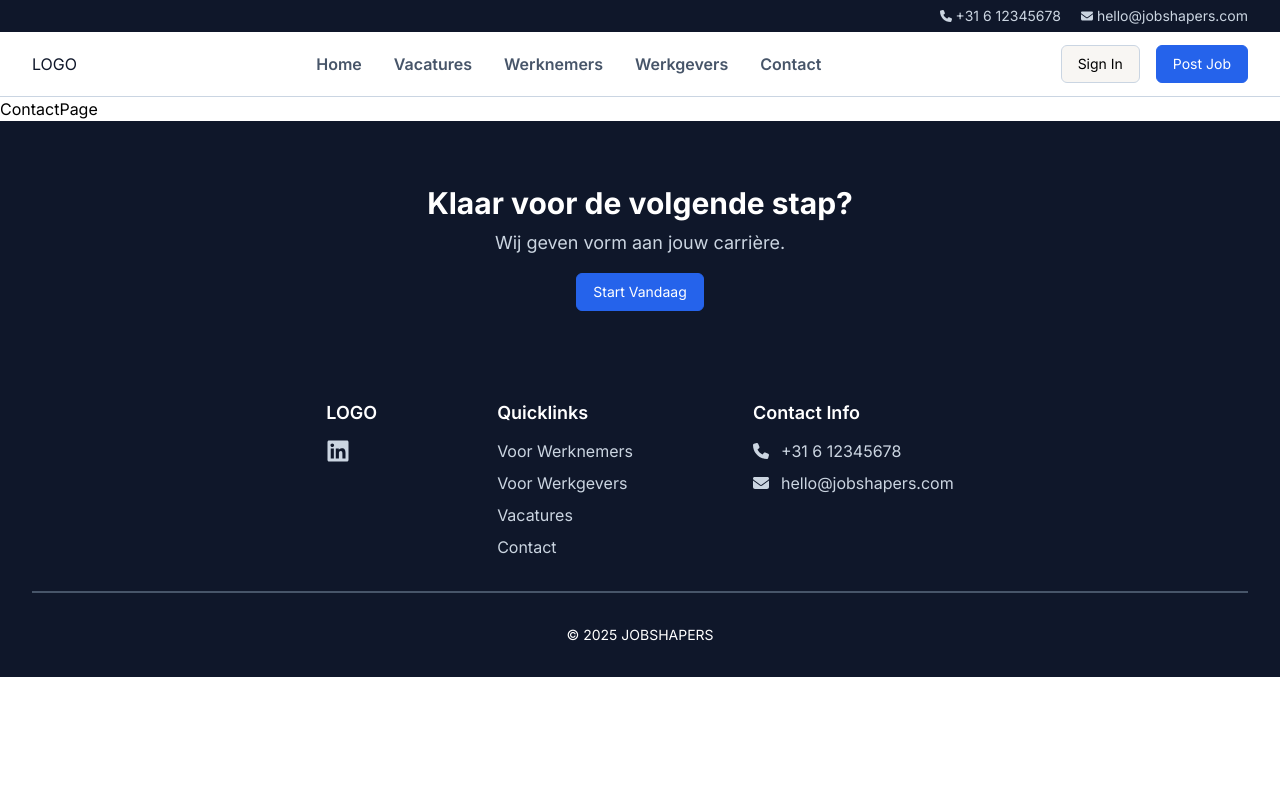
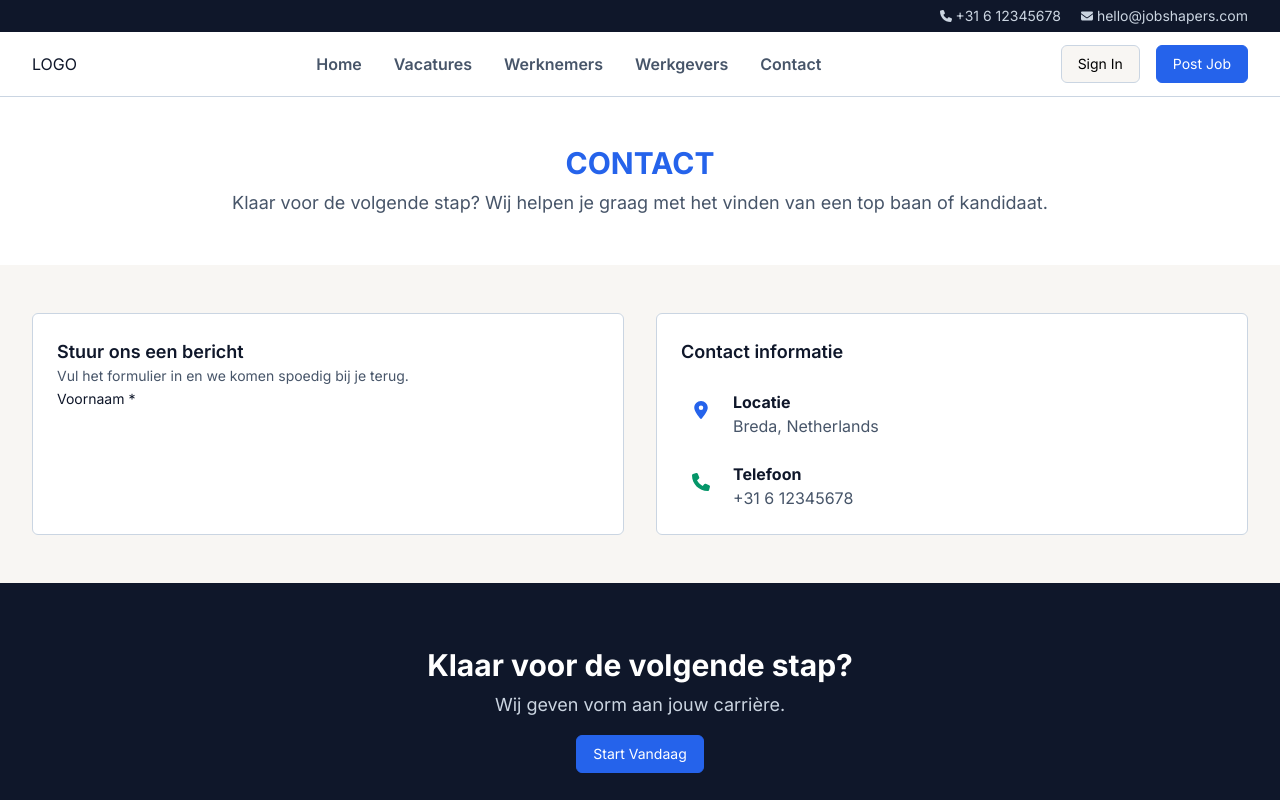
Before and after one commit to EdwinSch/jobshapers, a Next.js app: page /contact in a window 1280 px wide. Shown: the top 800 px of the page. Built offline with nearby package versions, Linux system fonts and the light colour scheme.

Commit message:
contact page start and components

```diff
--- a/app/contact/page.jsx
+++ b/app/contact/page.jsx
@@ -1,4 +1,28 @@
+import ContactForm from "@/components/ContactForm";
+import ContactInfoBox from "@/components/ContactInfoBox";
+
 const ContactPage = () => {
-  return <div>ContactPage</div>;
+  return (
+    <>
+      {/* Contact header */}
+      <div className="mx-auto max-w-7xl py-8 md:py-12 px-4 md:px-6 lg:px-8">
+        <h1 className="mb-2 text-center text-2xl sm:text-3xl font-bold text-jsBlue uppercase">
+          Contact
+        </h1>
+        <p className="text-center text-lg text-jsText">
+          Klaar voor de volgende stap? Wij helpen je graag met het vinden van
+          een top baan of kandidaat.
+        </p>
+      </div>
+
+      {/* Contact body */}
+      <div className="bg-jsOffWhite">
+        <div className="mx-auto max-w-7xl py-8 md:py-12 px-4 md:px-6 lg:px-8 flex gap-8">
+          <ContactForm />
+          <ContactInfoBox />
+        </div>
+      </div>
+    </>
+  );
 };
 export default ContactPage;
--- /dev/null
+++ b/components/ContactForm.jsx
@@ -0,0 +1,22 @@
+const ContactForm = () => {
+  return (
+    <form
+      action=""
+      className="flex-1 p-6 bg-white border border-slate-300 rounded-md"
+    >
+      <h2 className="text-lg font-semibold text-jsMidnight">
+        Stuur ons een bericht
+      </h2>
+      <p className="text-jsText text-sm">
+        Vul het formulier in en we komen spoedig bij je terug.
+      </p>
+
+      <label htmlFor="" className="text-jsMidnight text-sm">
+        Voornaam *
+      </label>
+      <input type="text" name="" id="" placeholder="" />
+    </form>
+  );
+};
+
+export default ContactForm;
--- /dev/null
+++ b/components/ContactInfoBox.jsx
@@ -0,0 +1,38 @@
+import ContactItem from "./ContactItem";
+
+import {
+  FaLocationDot,
+  FaPhone,
+  FaEnvelope,
+  FaLinkedin,
+} from "react-icons/fa6";
+
+const ContactInfoBox = () => {
+  return (
+    <div className="flex-1 p-6 bg-white border border-slate-300 rounded-md">
+      <h2 className="mb-6 text-lg font-semibold text-jsMidnight">
+        Contact informatie
+      </h2>
+
+      {/* Contact info items */}
+      <div className="flex flex-col gap-6">
+        <ContactItem title="locatie" icon={FaLocationDot}>
+          <p className="text-jsText">Breda, Netherlands</p>
+        </ContactItem>
+
+        <ContactItem
+          title="telefoon"
+          icon={FaPhone}
+          iconColor="text-jsGreen"
+          iconShade="#d2fae5"
+        >
+          <a href="tel:+31 6 12345678" className="text-jsText">
+            +31 6 12345678
+          </a>
+        </ContactItem>
+      </div>
+    </div>
+  );
+};
+
+export default ContactInfoBox;
--- /dev/null
+++ b/components/ContactItem.jsx
@@ -0,0 +1,24 @@
+const ContactItem = ({
+  title = "heading",
+  icon: Icon,
+  iconShade = "#d9edff",
+  iconColor = "text-jsBlue",
+  children,
+}) => {
+  return (
+    <div className="flex gap-3">
+      <div
+        className={`bg-[${iconShade}] w-10 h-10 rounded-lg grid place-items-center`}
+      >
+        {Icon && <Icon size={18} className={iconColor} />}
+      </div>
+
+      <div>
+        <h3 className="font-bold capitalize text-jsMidnight">{title}</h3>
+        {children}
+      </div>
+    </div>
+  );
+};
+
+export default ContactItem;
```
